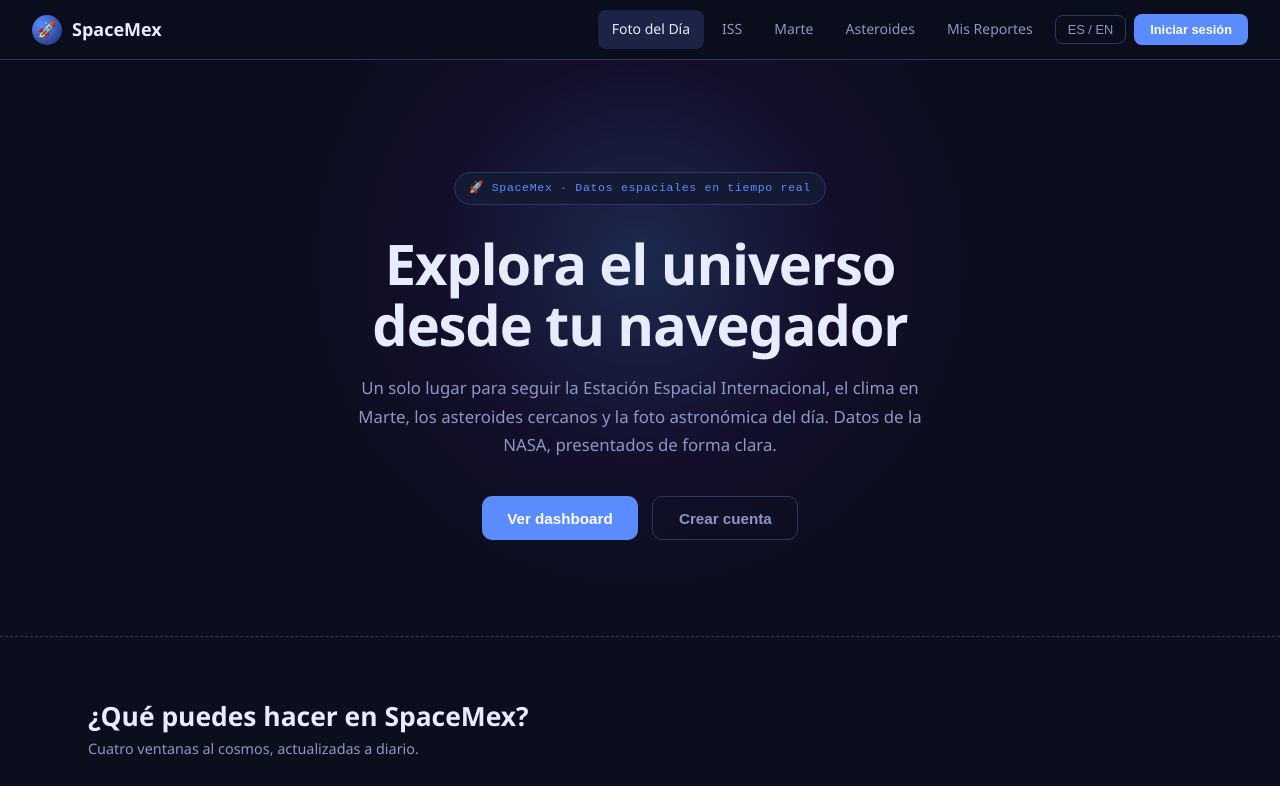
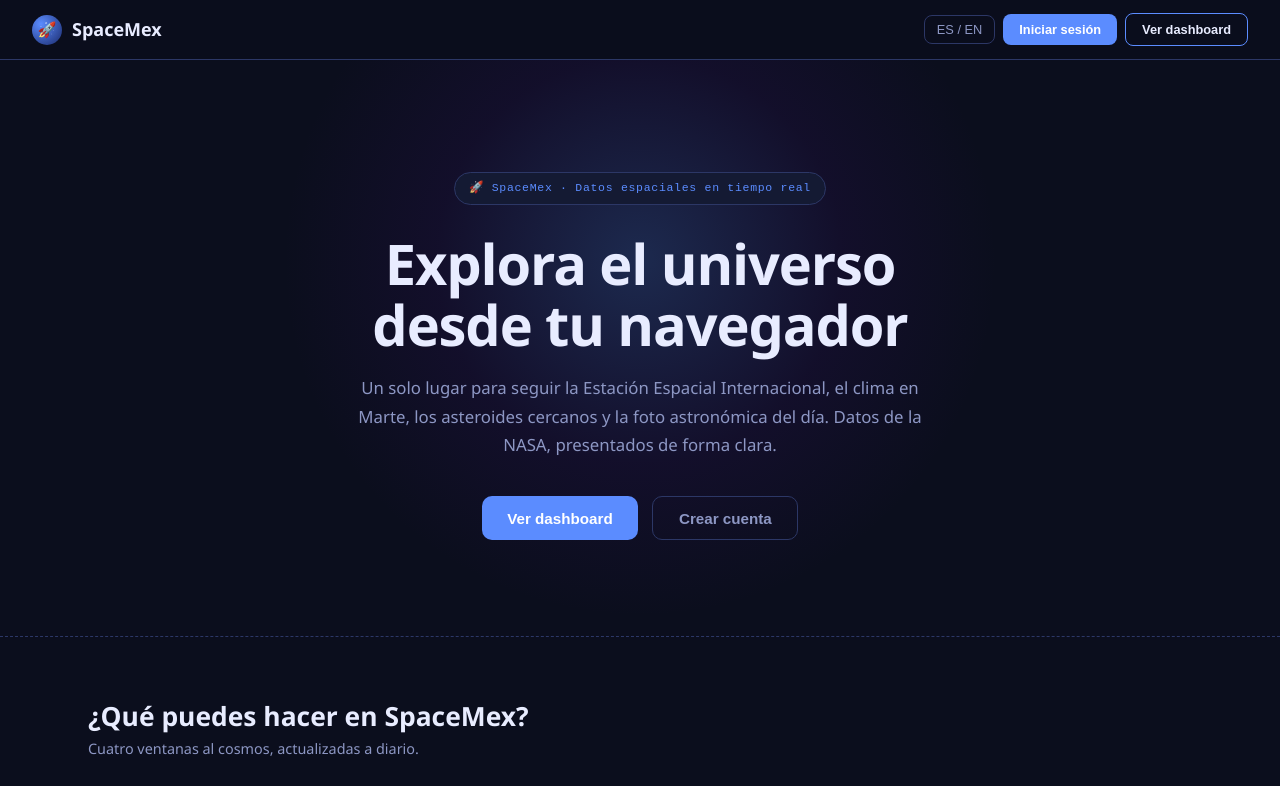
Before and after one commit to DjRober/spacemx, a Vue app in the folder frontend/: page / in a window 1280 px wide. Shown: the top 786 px of the page. Built offline with nearby package versions, Linux system fonts and the light colour scheme.

Commit message:
feat: adaptar NavBar segun ruta activa y estado de sesion

```diff
--- a/frontend/src/components/layout/NavBar.vue
+++ b/frontend/src/components/layout/NavBar.vue
@@ -1,5 +1,11 @@
 <script setup>
-import { ref, onMounted, onBeforeUnmount } from "vue";
+import { ref, computed, onMounted, onBeforeUnmount } from "vue";
+import { useRoute, useRouter } from "vue-router";
+import { useAuth } from "../../composables/useAuth.js";
+
+const route = useRoute();
+const router = useRouter();
+const auth = useAuth();
 
 const links = [
   { href: "#apod", label: "Foto del Día" },
@@ -13,6 +19,16 @@ const menuOpen = ref(false);
 const activeId = ref("apod");
 const lang = ref("ES");
 
+// ── Lógica según ruta activa ──────────────────────────────────────
+// /dashboard      -> links de secciones + botón de sesión
+// /  (home)       -> solo logo + "Iniciar sesión" + "Ver dashboard"
+// /login /register -> solo logo, sin links ni botones de sesión
+const isDashboard = computed(() => route.path === "/dashboard");
+const isHome = computed(() => route.path === "/");
+const isAuthPage = computed(
+  () => route.path === "/login" || route.path === "/register"
+);
+
 function toggleMenu() {
   menuOpen.value = !menuOpen.value;
 }
@@ -23,6 +39,22 @@ function closeMenu() {
 
 function toggleLang() {
   lang.value = lang.value === "ES" ? "EN" : "ES";
+}
+
+function irALogin() {
+  closeMenu();
+  router.push("/login");
+}
+
+function irADashboard() {
+  closeMenu();
+  router.push("/dashboard");
+}
+
+function cerrarSesion() {
+  closeMenu();
+  auth.logout();
+  router.push("/");
 }
 
 // Resalta el link de la sección visible mientras se hace scroll.
@@ -45,12 +77,12 @@ onBeforeUnmount(() => observer?.disconnect());
 
 <template>
   <nav class="navbar">
-    <a href="#" class="navbar__brand" @click="closeMenu">
+    <a href="/" class="navbar__brand" @click.prevent="router.push('/'); closeMenu()">
       <span class="navbar__dot">🚀</span> SpaceMex
     </a>
 
-    <!-- Links — escritorio -->
-    <ul class="navbar__links">
+    <!-- Links de secciones — solo en /dashboard, escritorio -->
+    <ul v-if="isDashboard" class="navbar__links">
       <li v-for="link in links" :key="link.href">
         <a
           :href="link.href"
@@ -61,11 +93,33 @@ onBeforeUnmount(() => observer?.disconnect());
     </ul>
 
     <!-- Acciones derecha -->
-    <button class="navbar__lang" @click="toggleLang">{{ lang }} / {{ lang === "ES" ? "EN" : "ES" }}</button>
-    <button class="navbar__login navbar__login--bar">Iniciar sesión</button>
+    <button v-if="!isAuthPage" class="navbar__lang" @click="toggleLang">{{ lang }} / {{ lang === "ES" ? "EN" : "ES" }}</button>
 
-    <!-- Botón hamburguesa — móvil -->
+    <!-- Home: botones "Iniciar sesión" + "Ver dashboard" -->
+    <template v-if="isHome">
+      <button v-if="!auth.isLoggedIn.value" class="navbar__login navbar__login--bar" @click="irALogin">
+        Iniciar sesión
+      </button>
+      <button class="navbar__dashboard-btn" @click="irADashboard">
+        Ver dashboard
+      </button>
+    </template>
+
+    <!-- Dashboard: estado de sesión -->
+    <template v-else-if="isDashboard">
+      <button v-if="!auth.isLoggedIn.value" class="navbar__login navbar__login--bar" @click="irALogin">
+        Iniciar sesión
+      </button>
+      <div v-else class="navbar__user">
+        <span class="navbar__user-name">{{ auth.user.value?.name }}</span>
+        <button class="navbar__login navbar__login--bar" @click="cerrarSesion">
+          Cerrar sesión
+        </button>
+      </div>
+    </template>
+    <!-- Botón hamburguesa — móvil, solo si hay algo que mostrar en el drawer -->
     <button
+      v-if="isDashboard"
       class="navbar__hamburger"
       :class="{ 'is-open': menuOpen }"
       :aria-expanded="menuOpen"
@@ -77,8 +131,9 @@ onBeforeUnmount(() => observer?.disconnect());
       <span class="bar" />
     </button>
 
-    <!-- Menú desplegable — móvil -->
+    <!-- Menú desplegable — móvil, solo en /dashboard -->
     <ul
+      v-if="isDashboard"
       class="navbar__drawer"
       :class="{ 'is-open': menuOpen }"
       @click="closeMenu"
@@ -91,7 +146,12 @@ onBeforeUnmount(() => observer?.disconnect());
         >{{ link.label }}</a>
       </li>
       <li>
-        <button class="navbar__login navbar__login--drawer">Iniciar sesión</button>
+        <button v-if="!auth.isLoggedIn.value" class="navbar__login navbar__login--drawer" @click="irALogin">
+          Iniciar sesión
+        </button>
+        <button v-else class="navbar__login navbar__login--drawer" @click="cerrarSesion">
+          Cerrar sesión ({{ auth.user.value?.name }})
+        </button>
       </li>
     </ul>
   </nav>
@@ -121,6 +181,7 @@ onBeforeUnmount(() => observer?.disconnect());
   color: var(--color-text-primary);
   text-decoration: none;
   margin-right: auto;
+  cursor: pointer;
 }
 
 .navbar__brand:hover {
@@ -199,6 +260,37 @@ onBeforeUnmount(() => observer?.disconnect());
 
 .navbar__login--drawer {
   width: 100%;
+}
+
+/* ── Botón "Ver dashboard" (solo en home) ─────────────────────── */
+.navbar__dashboard-btn {
+  background-color: transparent;
+  border: 1px solid var(--color-accent);
+  color: var(--color-text-primary);
+  border-radius: 8px;
+  padding: 0.5rem 1rem;
+  font-size: 0.8rem;
+  font-weight: 600;
+  cursor: pointer;
+  white-space: nowrap;
+  transition: background-color 0.2s;
+}
+
+.navbar__dashboard-btn:hover {
+  background-color: var(--color-bg-elevated);
+}
+
+/* ── Usuario logueado ─────────────────────────────────────────── */
+.navbar__user {
+  display: flex;
+  align-items: center;
+  gap: 10px;
+}
+
+.navbar__user-name {
+  font-size: 0.85rem;
+  color: var(--color-text-secondary);
+  white-space: nowrap;
 }
 
 /* ── Hamburguesa ───────────────────────────────────────────────── */
```
Also changed, not shown: 1 other file (tests, documents, lock files or other folders).
